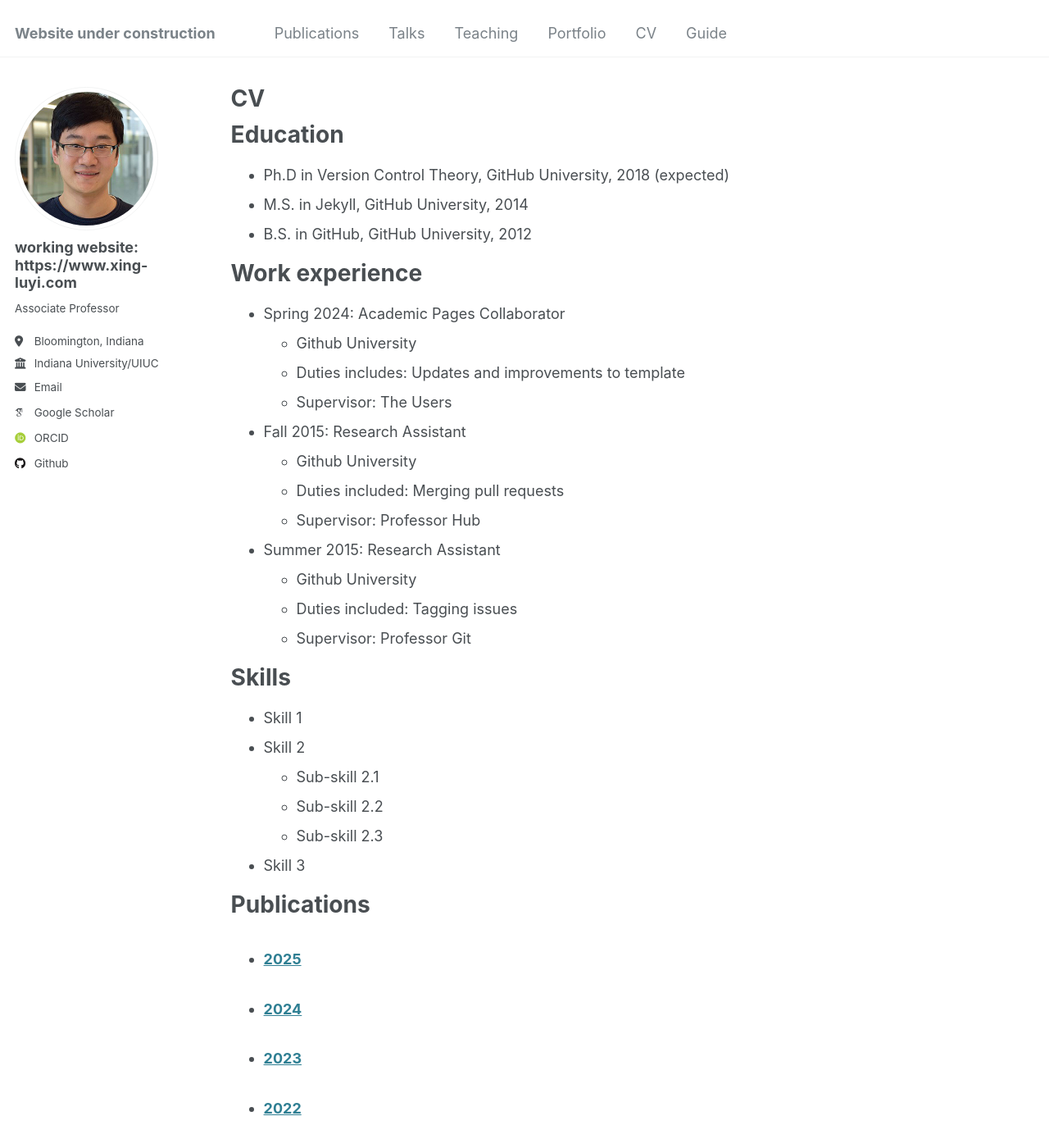
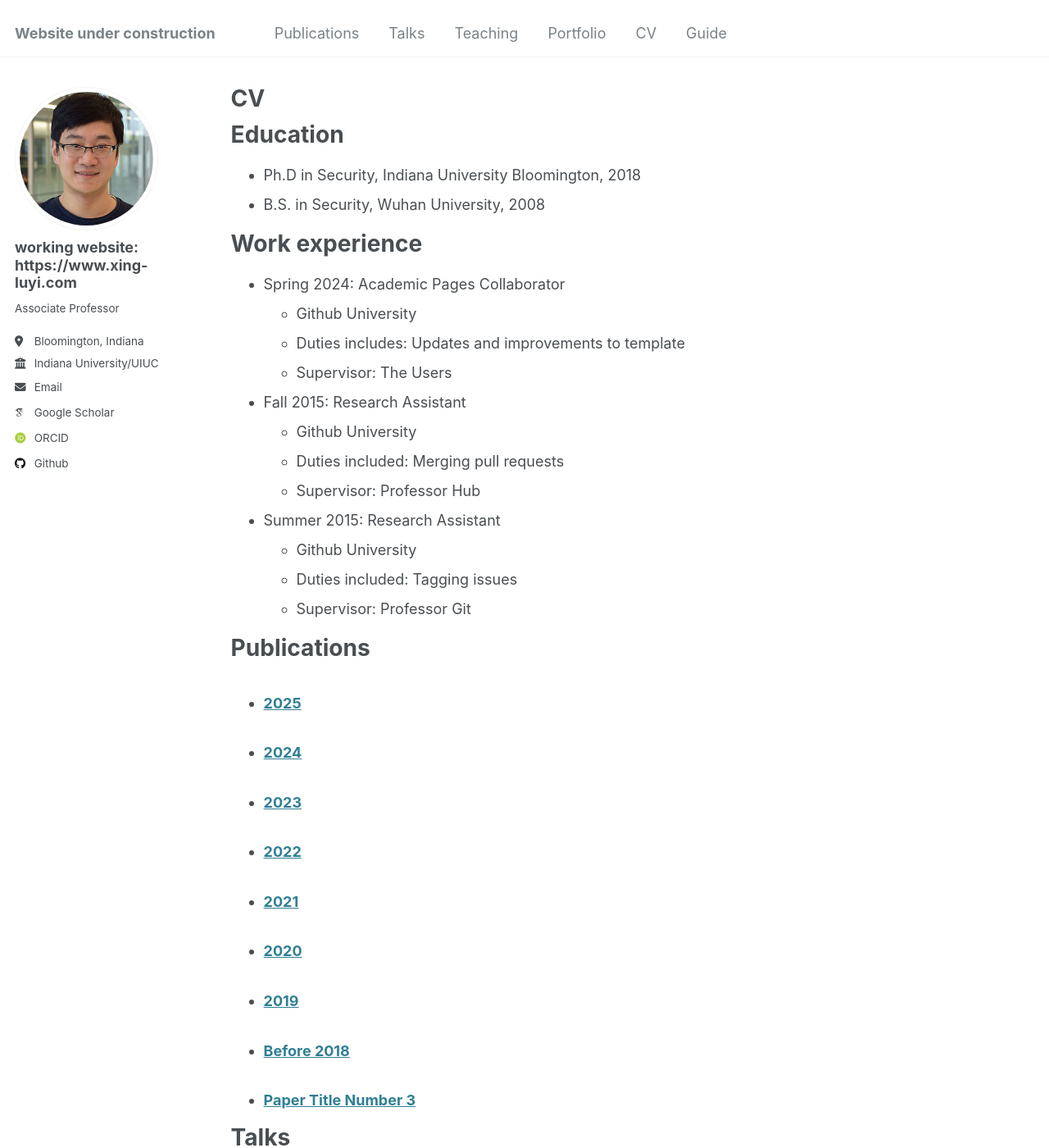
Before and after one commit to luyixing/luyixing.github.io, a Jekyll site: the page built from _pages/cv.md, in a window 1280 px wide and 1400 px high. Shown: the whole window at 82% size. Built offline with Jekyll 4.4.1, drawn with Linux system fonts in a browser that asks for light colours; some web fonts are replaced.

Commit message:
Update cv.md

```diff
--- a/_pages/cv.md
+++ b/_pages/cv.md
@@ -11,9 +11,8 @@ redirect_from:
 
 Education
 ======
-* Ph.D in Version Control Theory, GitHub University, 2018 (expected)
-* M.S. in Jekyll, GitHub University, 2014
-* B.S. in GitHub, GitHub University, 2012
+* Ph.D in Security, Indiana University Bloomington, 2018
+* B.S. in Security, Wuhan University, 2008
 
 Work experience
 ======
@@ -32,14 +31,6 @@ Work experience
   * Duties included: Tagging issues
   * Supervisor: Professor Git
 
-Skills
-======
-* Skill 1
-* Skill 2
-  * Sub-skill 2.1
-  * Sub-skill 2.2
-  * Sub-skill 2.3
-* Skill 3
 
 Publications
 ======
```
